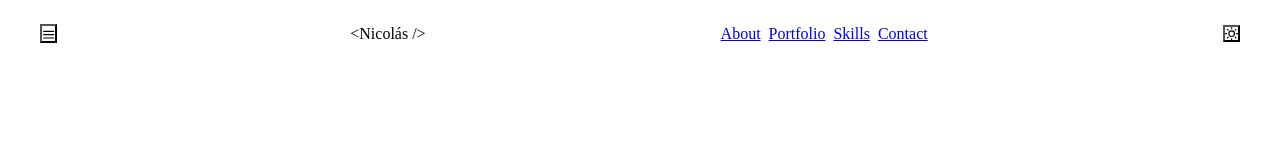
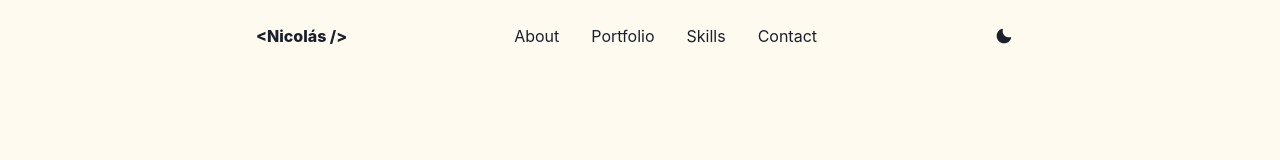
Before and after one commit to cardosonicolas/cardosonicolas, a Gatsby site: page / in a window 1280 px wide. Built offline with nearby package versions, Linux system fonts and the light colour scheme; Gatsby itself is replaced by a stand-in of ours.

Commit message:
add toggle button component

```diff
--- /dev/null
+++ b/src/chakra-ui-gatsby-plugin/theme.js
@@ -0,0 +1,15 @@
+import { extendTheme } from "@chakra-ui/react";
+import { mode } from "@chakra-ui/theme-tools";
+
+const styles = {
+  global: (props) => ({
+    body: {
+      bg: mode("orange.50", "teal.900")(props),
+      color: mode("gray.800", "gray.50")(props),
+      bgGradient: mode("", "linear(to-r, #0F2027, #203A43, #2C5364)")(props),
+    },
+  }),
+};
+
+const theme = extendTheme({ styles });
+export default theme;
--- a/src/components/Navbar.js
+++ b/src/components/Navbar.js
@@ -6,16 +6,16 @@ import {
   IconButton,
   Link,
   useDisclosure,
-  useColorModeValue,
-  useColorMode,
   Stack,
+  Text,
 } from "@chakra-ui/react";
-
-import { HamburgerIcon, CloseIcon, MoonIcon, SunIcon } from "@chakra-ui/icons";
+import { HamburgerIcon, CloseIcon } from "@chakra-ui/icons";
+import ThemeTogglerButton from "./ThemeTogglerButton";
 
 const Links = ["About", "Portfolio", "Skills", "Contact"];
 
-const NavLink = ({ children }) => (
+const NavLink = ({ children }) => {
+  return (
     <Link
       p={2}
       _hover={{
@@ -26,38 +26,37 @@ const NavLink = ({ children }) => (
       {children}
     </Link>
   );
+};
 
 const Navbar = () => {
   const { isOpen, onOpen, onClose } = useDisclosure();
-  const { colorMode, toggleColorMode } = useColorMode();
+  const icon = isOpen ? <CloseIcon /> : <HamburgerIcon />;
 
   return (
     <>
-      <Box bg={useColorModeValue("blue.50", "blue.900")} p={"1em"}>
+      <Box p={"1em"}>
         <Flex
           alignItems={"center"}
           justifyContent={"space-between"}
-          maxW={"1200px"}
+          maxW={"container.md"}
           margin={"auto"}
         >
           <IconButton
             size={"md"}
             bg={"inherit"}
-            icon={isOpen ? <CloseIcon /> : <HamburgerIcon />}
+            icon={icon}
             display={{ md: "none" }}
             onClick={isOpen ? onClose : onOpen}
           />
-          <Box>{"<Nicolás />"}</Box>
-
+          <Text fontWeight="extrabold" fontSize="md">
+            {"<Nicolás />"}
+          </Text>
           <HStack as={"nav"} spacing={4} display={{ base: "none", md: "flex" }}>
             {Links.map((link) => (
               <NavLink key={link}>{link}</NavLink>
             ))}
           </HStack>
-
-          <IconButton onClick={toggleColorMode} bg={"inherit"}>
-            {colorMode === "light" ? <MoonIcon /> : <SunIcon />}
-          </IconButton>
+          <ThemeTogglerButton />
         </Flex>
 
         {isOpen ? (
--- /dev/null
+++ b/src/components/ThemeTogglerButton.js
@@ -0,0 +1,25 @@
+import * as React from "react";
+import { AnimatePresence, motion } from "framer-motion";
+import { IconButton, useColorModeValue, useColorMode } from "@chakra-ui/react";
+import { MoonIcon, SunIcon } from "@chakra-ui/icons";
+
+const ThemeTogglerButton = () => {
+  const { toggleColorMode } = useColorMode();
+  const icon = useColorModeValue(<MoonIcon />, <SunIcon />);
+
+  return (
+    <AnimatePresence exitBeforeEnter initial={false}>
+      <motion.div
+        key={useColorModeValue("light", "dark")}
+        initial={{ x: -20, opacity: 0 }}
+        animate={{ x: 0, opacity: 1 }}
+        exit={{ x: 20, opacity: 0 }}
+        transition={{ duration: 0.2 }}
+      >
+        <IconButton onClick={toggleColorMode} icon={icon} bg={"inherit"} />
+      </motion.div>
+    </AnimatePresence>
+  );
+};
+
+export default ThemeTogglerButton;
--- a/src/pages/index.js
+++ b/src/pages/index.js
@@ -1,13 +1,16 @@
 import * as React from "react";
 import Navbar from "../components/Navbar.js";
+import { ChakraProvider } from "@chakra-ui/react";
+import theme from "../chakra-ui-gatsby-plugin/theme";
 
-const IndexPage = () => {
+const Home = () => {
   return (
-    <main>
+    <ChakraProvider theme={theme}>
       <title>Cardoso Nicolás - Web Developer</title>
+
       <Navbar></Navbar>
-    </main>
+    </ChakraProvider>
   );
 };
 
-export default IndexPage;
+export default Home;
```
Also changed, not shown: src/pages/404.js (+27 -48 lines). Lines whose indentation alone changed are shown as unchanged.
